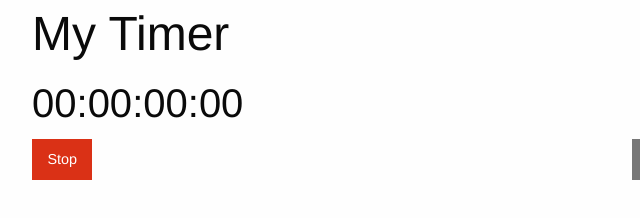
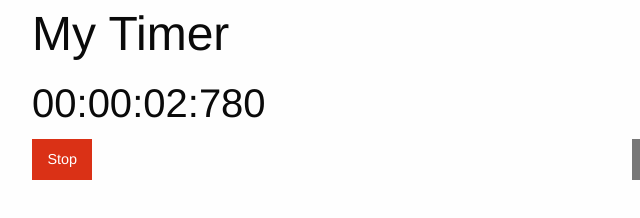
Before and after one commit to KatherineThompson/gains, a website: page jquery/timer.html in a window 1280 px wide. Both pictures are taken after a click on the button "Start". Shown: the full height of the page, 23-663 px from the left. Drawn offline with Linux system fonts and the light colour scheme.

Commit message:
Finished timer project

```diff
--- a/jquery/timer-project.js
+++ b/jquery/timer-project.js
@@ -7,38 +7,70 @@
         model = getModel(),
         controller = getController();
 
-    controller.init(view, model);
-
-    $(view.onTimerStart);
+    $(function() {
+        controller.init(view, model);
+    })
 
     function getView() {
-
-        /**
+         /**
          * Invoke `callback` when the timer is started.
          * Change the "Start" button to say "Stop",
          * and give it an `alert` class.
          */
-        function onTimerStart(callback) {
-            callback();
+        let timerStarted = false;
+
+        function onTimerStateChange(startCallback, stopCallback) {
             $("button.primary").click(function() {
-                $(event.target).text("Stop").addClass("alert");
-            })
+                if (timerStarted === false) {
+                    startCallback();
+                    $(event.target).text("Stop").addClass("alert");
+                    timerStarted = true;
+                } else {
+                    stopCallback();
+                    $(event.target).text("Start").removeClass("alert");
+                    timerStarted = false;
+                }
+            });
         }
+
+        // function onTimerStart(callback) {
+        //     debugger;
+        //     $("button.primary").click(function() {
+        //         if (timerStarted === false) {
+        //             debugger;
+        //             callback();
+        //             $(event.target).text("Stop").addClass("alert");
+        //             timerStarted = true;
+        //         }
+        //     })
+        // }
 
         /**
          * Invoke `callback` when the timer is stopped.
          * Change the "Stop" button to say "Start",
          * and remove the `alert` class.
          */
-        function onTimerStop(callback) {
-
-        }
+        // function onTimerStop(callback) {
+        //     $("button.primary").click(function() {
+        //         if (timerStarted === true) {
+        //             callback();
+        //             $(event.target).text("Start").removeClass("alert");
+        //             timerStarted = false;
+        //         }
+        //     });
+        // }
 
         /**
          * Invoke `callback` when the timer is reset.
          */
         function onTimerReset(callback) {
-
+            $("button.secondary").click(function() {
+                callback();
+                if (timerStarted) {
+                    $("button.primary").text("Start").removeClass("alert");
+                    timerStarted = false;
+                }
+            })
         }
 
         /**
@@ -48,7 +80,63 @@
 
         }
 
-        return {onTimerStart, onTimerStop, onTimerReset, init};
+        function getMilliseconds(time) {
+            let milliseconds = (time - Math.floor(time / 60000)).toString().slice(-3);
+            if (milliseconds === "0") {
+                milliseconds = "000";
+            } else if (milliseconds.length < 2) {
+                milliseconds = "00" + milliseconds;
+            } else if (milliseconds.length < 3) {
+                milliseconds = "0" + milliseconds;
+            }
+            return milliseconds;
+        }
+
+        function getSeconds(time) {
+            let seconds = (time - Math.floor(time / 60000) * 60000).toString().slice(0, -3);
+            if (seconds.length < 1) {
+                seconds = "00";
+            } else if (seconds.length < 2) {
+                seconds = "0" + seconds;
+            }
+            return seconds;
+        }
+
+        function getMinutes(time) {
+            let minutes = "";
+            if (time < 3600000) {
+                minutes = Math.floor(time / 60000).toString();
+            } else {
+                let hours = Math.floor(time / 3600000)
+                minutes = Math.floor((time - hours * 3600000) / 60000).toString();
+            }
+
+            if (minutes.length < 1) {
+                minutes = "00"
+            } else if (minutes.length < 2) {
+                minutes = "0" + minutes;
+            }
+            return minutes;
+        }
+
+        function getHours(time) {
+            let hours = Math.floor(time / 3600000).toString();
+            if (hours === "0") {
+                hours = "00";
+            } else if (hours.length < 2) {
+                hours = "0" + hours;
+            }
+            return hours;
+        }
+
+        function setTimerValue(currentTimerValue) {
+            $(".milliseconds").text(getMilliseconds(currentTimerValue));
+            $(".seconds").text(getSeconds(currentTimerValue));
+            $(".minutes").text(getMinutes(currentTimerValue));
+            $(".hours").text(getHours(currentTimerValue));
+        }
+
+        return {onTimerStateChange, onTimerReset, init, setTimerValue};
     }
 
     function getModel() {
@@ -59,7 +147,11 @@
                 isTimerRunning: false,
 
                 // The Date at which the timer was started.
-                timerStartedAt: null
+                timerStartedAt: null,
+
+                timerStoppedAt: null,
+
+                timerTotal: 3588000
             };
         }
 
@@ -68,28 +160,46 @@
 
     function getController() {
         function init(view, model) {
-            view.init();
 
             const state = model.getInitialState();
 
-            view.onTimerStart(function() {
+            view.onTimerStateChange(function() {
                 // TODO: change `state` to represent
                 // the fact that the timer has started.
+                state.isTimerRunning = true;
+                const date = new Date;
+                state.timerStartedAt = date.getTime();
+            }, function() {
+               state.isTimerRunning = false;
+               const date = new Date;
+               state.timerStoppedAt = date.getTime();
+               state.timerTotal += state.timerStoppedAt - state.timerStartedAt;
+               state.timerStartedAt = null;
             });
 
-            view.onTimerStop(function() {
-               // TODO: change `state` to represent the
-               // fact that the timer has ended.
-            });
+            // view.onTimerStop(function() {
+            //    // TODO: change `state` to represent the
+            //    // fact that the timer has ended.
+            //    state.isTimerRunning = false;
+            //    const date = new Date;
+            //    state.timerStoppedAt = date.getTime();
+            // });
 
             view.onTimerReset(function() {
                 // TODO: change `state` to represent
                 // the fact that the timer has been reset.
+                state.isTimerRunning = false;
+                state.timerStartedAt = null;
+                state.timerStoppedAt = null;
+                state.timerTotal = 0;
+                view.setTimerValue(state.timerTotal);
             });
 
             setInterval(function() {
-                const currentTimerValue = getCurrentTimerValue(state);
-                view.setTimerValue(currentTimerValue);
+                if (state.timerStartedAt !== null) {
+                    const currentTimerValue = getCurrentTimerValue(state);
+                    view.setTimerValue(currentTimerValue);
+                }
             }, 100);
         }
 
@@ -97,7 +207,16 @@
          * Calculate what the timer should currently display.
          */
         function getCurrentTimerValue(state) {
+            let currentTotal = 0;
+            const currentTime = new Date;
 
+            if (state.timerStoppedAt !== null) {
+                currentTotal = currentTime.getTime() - state.timerStartedAt + state.timerTotal;
+            } else {
+                currentTotal = currentTime.getTime() - state.timerStartedAt;
+            }
+
+            return currentTotal;
         }
 
         return {init};
--- a/jquery/timer.html
+++ b/jquery/timer.html
@@ -17,7 +17,7 @@
     <div class="row">
         <div class="small-12 columns">
             <h2>
-                <span class="hours">00</span>:<span class="minutes">00</span>:<span class="seconds">00</span>:<span class="milliseconds">00</span>
+                <span class="hours">00</span>:<span class="minutes">00</span>:<span class="seconds">00</span>:<span class="milliseconds">000</span>
             </h2>
         </div>
     </div>
```
